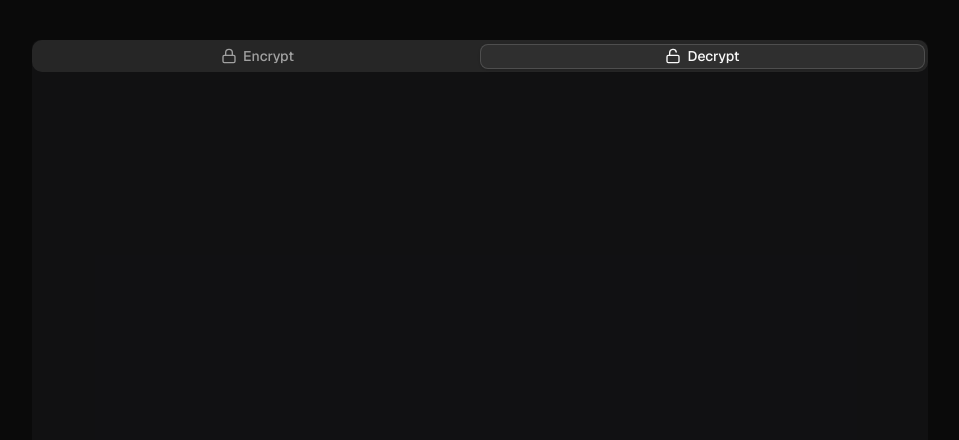
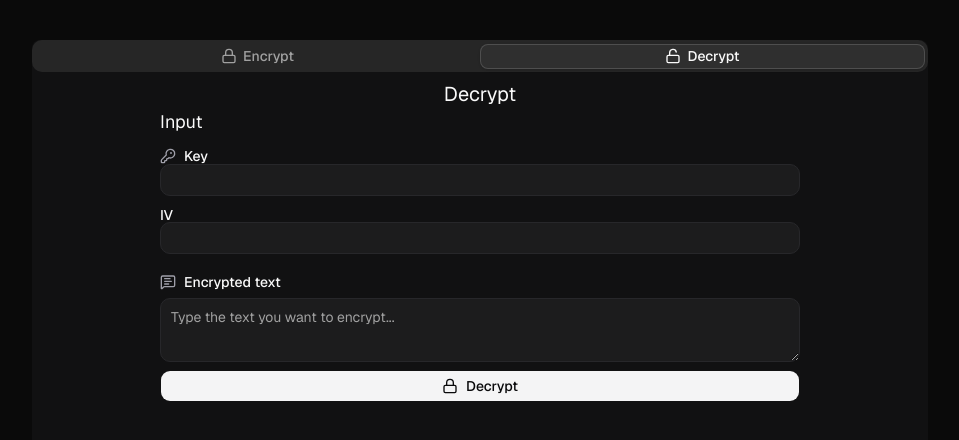
Before and after one commit to Pascal-1113929/next-encryption, a Next.js app: page / in a window 1280 px wide. Both pictures are taken after a click on the tab "Decrypt". Shown: the top 440 px of the page, without its empty margins (160-1119 px from the left). Built offline with nearby package versions, Linux system fonts and the light colour scheme.

Commit message:
Added decrypt manual input

```diff
--- a/src/app/page.tsx
+++ b/src/app/page.tsx
@@ -19,6 +19,8 @@ export default function Home() {
   const [plainText, setPlainText] = useState("")
   const [cipherText, setCipherText] = useState("")
   const [iv, setIv] = useState("");
+  const [decryptKey, setDecryptKey] = useState<string>("");
+  const [decryptIv, setDecryptIv] = useState("")
   const [textToDecrypt, setTextToDecrypt] = useState("")
   const [decryptedText, setDecryptedText] = useState("")
 
@@ -56,10 +58,10 @@ export default function Home() {
     const timestamp = new Date()
     const pad = (n: number) => n.toString().padStart(2, "0");
 
-  return (
-    `${timestamp.getFullYear()}-${pad(timestamp.getMonth() + 1)}-${pad(timestamp.getDate())}` +
-    `_${pad(timestamp.getHours())}-${pad(timestamp.getMinutes())}-${pad(timestamp.getSeconds())}`
-  );
+    return (
+      `${timestamp.getFullYear()}-${pad(timestamp.getMonth() + 1)}-${pad(timestamp.getDate())}` +
+      `_${pad(timestamp.getHours())}-${pad(timestamp.getMinutes())}-${pad(timestamp.getSeconds())}`
+    );
   }
 
   const handleDownload = () => {
@@ -272,6 +274,74 @@ export default function Home() {
 
           </TabsContent>
           <TabsContent value={"decrypt"}>
+            <h1 className="text-xl text-center">Decrypt</h1>
+            {/* Input */}
+
+            <section className="w-[50vw] mx-auto">
+              <h2 className="text-lg">Input</h2>
+              {/* Key */}
+              <div className="space-y-2 mt-3">
+                <div className="">
+                  <Label htmlFor="dec-key" className="flex items-center gap-2">
+                    <KeyRound className="h-4 w-4 text-zinc-400" />
+                    Key
+                  </Label>
+                  <div className="flex gap-2">
+                    <div className="relative flex-1">
+                      <Input
+                        id="dec-key"
+                        value={decryptKey}
+                        onChange={(e) => setDecryptKey(e.target.value)}
+                        className="pr-10 bg-zinc-950 border-zinc-800 font-mono text-xs"
+                      />
+                    </div>
+                  </div>
+                </div>
+              </div>
+              {/* IV */}
+              <div className="space-y-2 mt-3">
+                <div className="">
+                  <Label htmlFor="dec-iv" className="flex items-center gap-2">
+                    IV
+                  </Label>
+                  <div className="flex gap-2">
+                    <div className="relative flex-1">
+                      <Input
+                        id="dec-iv"
+                        value={decryptIv}
+                        onChange={(e) => setDecryptIv(e.target.value)}
+                        className="pr-10 bg-zinc-950 border-zinc-800 font-mono text-xs"
+                      />
+                    </div>
+                  </div>
+                </div>
+              </div>
+              {/* Text Input */}
+              <div className="space-y-2 mt-5">
+                <div className="w-[50vw] mx-auto space-y-2">
+                  <Label htmlFor="dec-text" className="flex items-center gap-2">
+                    <MessageSquareText className="h-4 w-4 text-zinc-400" />
+                    Encrypted text
+                  </Label>
+                  <Textarea
+                    id="dec-text"
+                    rows={5}
+                    value={textToDecrypt}
+                    onChange={(e) => setTextToDecrypt(e.target.value)}
+                    placeholder="Type the text you want to encrypt..."
+                    className="bg-zinc-950 border-zinc-800 resize-y"
+                  />
+
+                  <Button
+                    className="w-full bg-zinc-100 hover:bg-white text-zinc-950 font-medium gap-2"
+                    onClick={handleEncrypt}
+                  >
+                    <Lock className="h-4 w-4" />
+                    Decrypt
+                  </Button>
+                </div>
+              </div>
+            </section>
           </TabsContent>
         </Tabs>
       </div>
```
